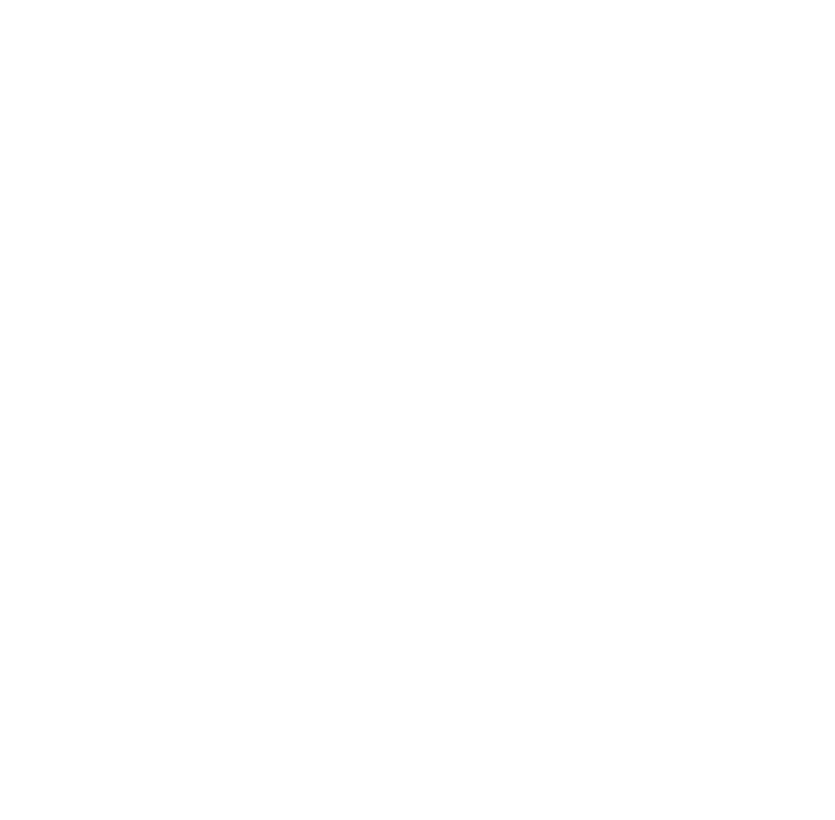
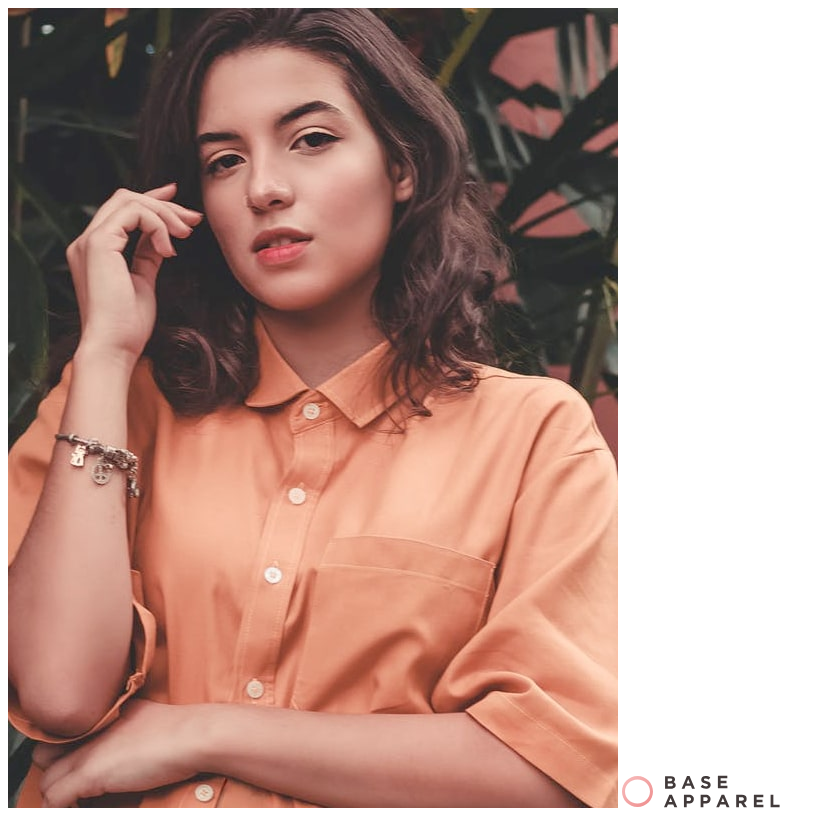
Before and after one commit to RodrigoM2020/coming-soon, a plain HTML site: page index.html in a window 1280 px wide. Shown: the whole page, without its empty margins (0-835 px from the left). Drawn offline with Linux system fonts and the light colour scheme.

Commit message:
segunda parte

```diff
--- a/css/style.css
+++ b/css/style.css
@@ -0,0 +1,4 @@
+.todo img{
+size: 10px;
+
+}
--- a/index.html
+++ b/index.html
@@ -6,6 +6,14 @@
     <title>Document</title>
 </head>
 <body>
+   <div class="principal">
+       <div class="todo">
+<img src="img/hero-desktop.jpg" alt="">
 
+
+
+<img src="img/logo.svg" alt="">
+</div>
+   </div>
 </body>
 </html>
```
